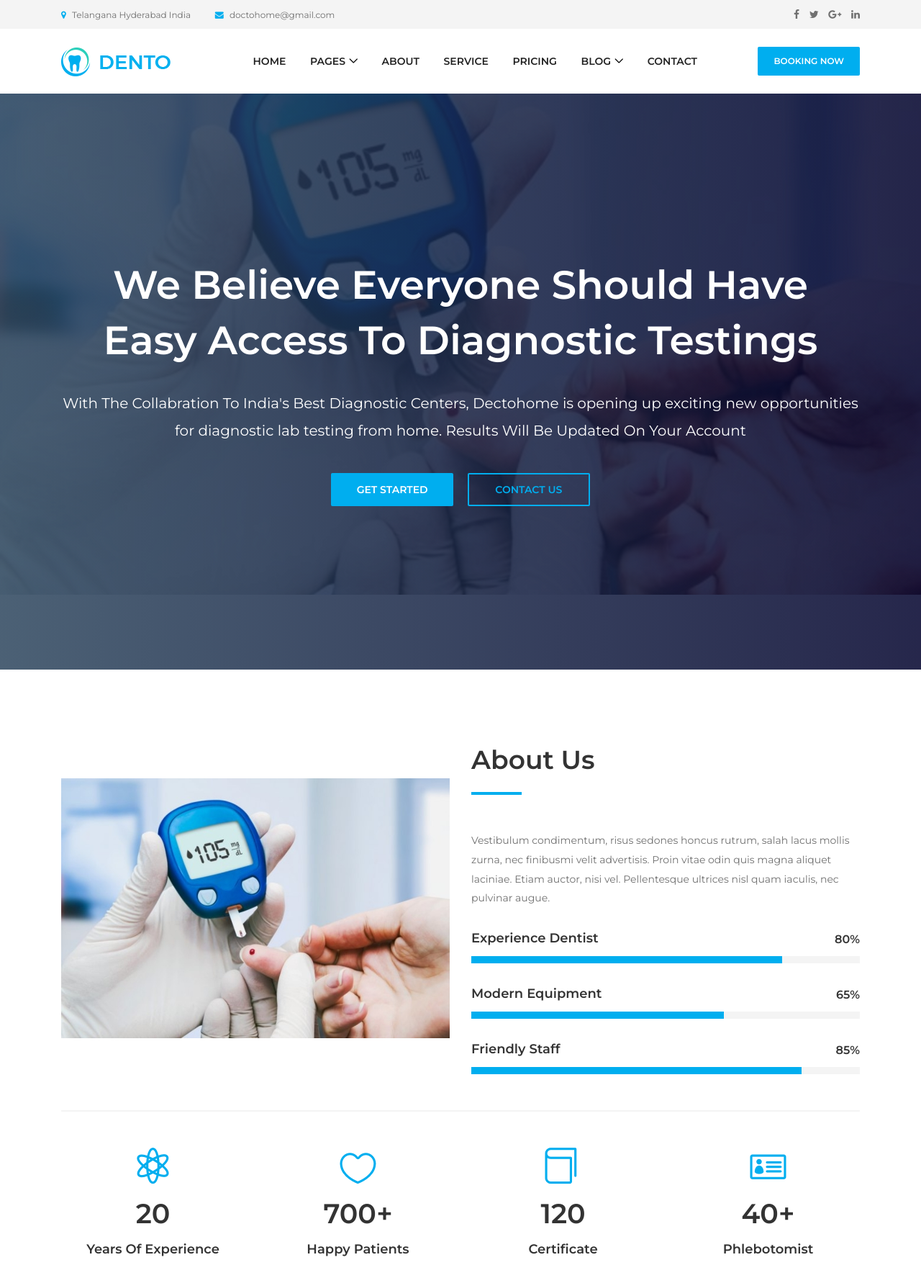
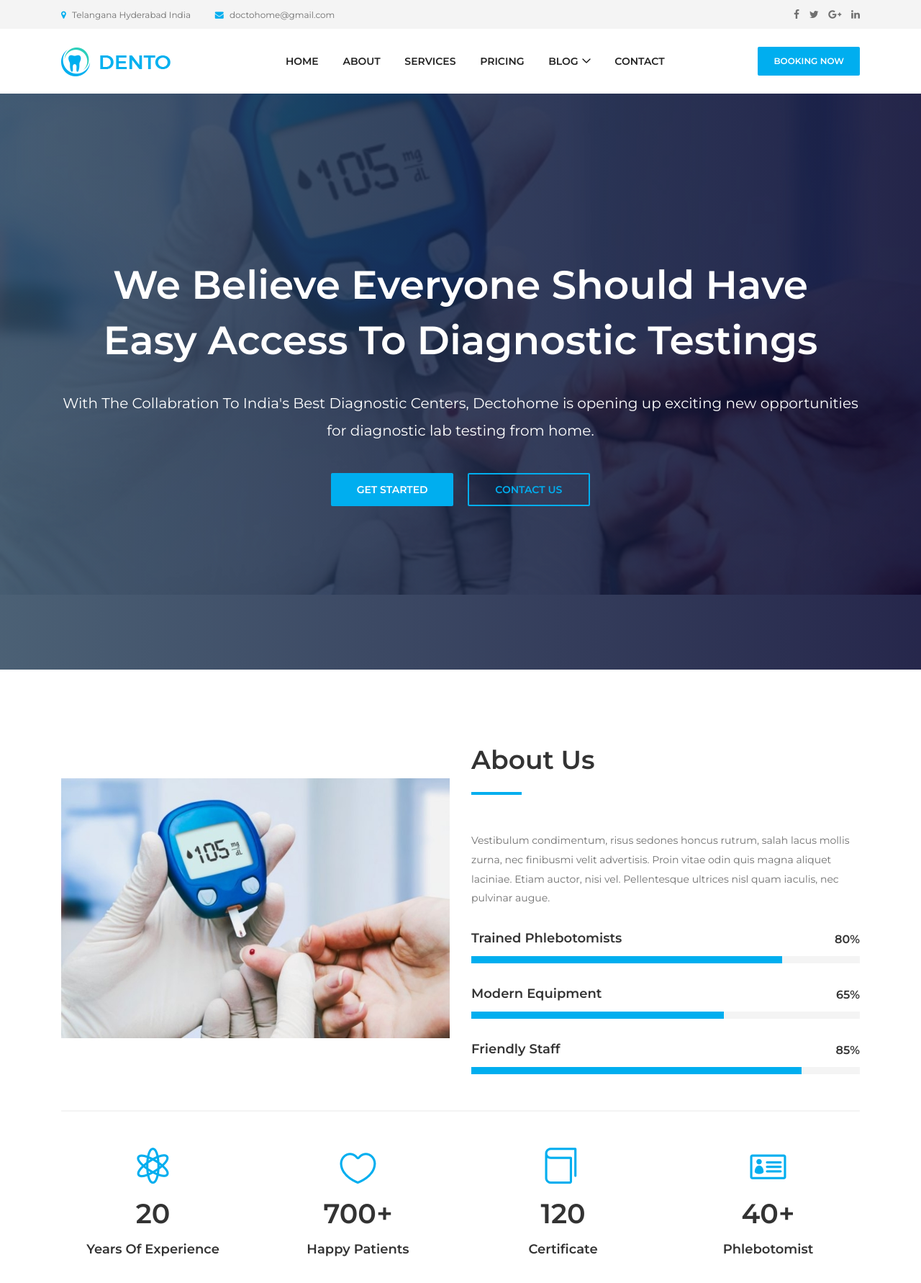
Before and after one commit to AtufaShireen/doctohome, a Django app: page / in a window 1280 px wide. Shown: the top 1782 px of the page at 72% size. Run offline with Django 3.2, Linux system fonts and the light colour scheme; some libraries are stand-ins or nearby versions; some web fonts are replaced.

```diff
--- a/website/templates/contact.html
+++ b/website/templates/contact.html
@@ -10,7 +10,7 @@
     <meta name="viewport" content="width=device-width, initial-scale=1, shrink-to-fit=no">
 
     <!-- Title -->
-    <title>Dento - Dentist &amp; Medical HTML Template</title>
+    <title>DOCTOHOME</title>
 
     <!-- Favicon -->
     <link rel="icon" href="{%static 'website/img/core-img/favicon.ico'%}">
--- a/website/templates/home.html
+++ b/website/templates/home.html
@@ -89,35 +89,9 @@
                         <div class="classynav">
                             <ul id="nav">
                                 <li><a href="{% url 'home'%}">Home</a></li>
-                                <li><a href="#">Pages</a>
-                                    <ul class="dropdown">
-                                        <li><a href="{%url 'home'%}">- Home</a></li>
-                                        <li><a href="about.html">- About Us</a></li>
-                                        <li><a href="service.html">- Service</a></li>
-                                        <li><a href="pricing.html">- Pricing</a></li>
-                                        <li><a href="blog.html">- Blog</a></li>
-                                        <li><a href="blog-details.html">- Blog Details</a></li>
-                                        <li><a href="contact.html">- Contact</a></li>
-                                        <li><a href="#">- Dropdown</a>
-                                            <ul class="dropdown">
-                                                <li><a href="#">- Dropdown Item</a></li>
-                                                <li><a href="#">- Dropdown Item</a>
-                                                    <ul class="dropdown">
-                                                        <li><a href="#">- Even Dropdown</a></li>
-                                                        <li><a href="#">- Even Dropdown</a></li>
-                                                        <li><a href="#">- Even Dropdown</a></li>
-                                                        <li><a href="#">- Even Dropdown</a></li>
-                                                    </ul>
-                                                </li>
-                                                <li><a href="#">- Dropdown Item</a></li>
-                                                <li><a href="#">- Dropdown Item</a></li>
-                                            </ul>
-                                        </li>
-                                    </ul>
-                                </li>
-                                <li><a href="about.html">About</a></li>
-                                <li><a href="service.html">Service</a></li>
-                                <li><a href="pricing.html">Pricing</a></li>
+                                <li><a href="#aboutus">About</a></li>
+                                <li><a href="#services">Services</a></li>
+                                <li><a href="#pricing">Pricing</a></li>
                                 <li><a href="#">Blog</a>
                                     <ul class="dropdown">
                                         <li><a href="blog.html">- Blog</a></li>
@@ -155,8 +129,7 @@
                                 To Diagnostic Testings</h2>
                             <p data-animation="fadeInUp" data-delay="300ms">With The Collabration To India's Best
                                 Diagnostic Centers, Dectohome
-                                is opening up exciting new opportunities for diagnostic lab testing from home. Results
-                                Will Be Updated On Your Account
+                                is opening up exciting new opportunities for diagnostic lab testing from home.
                             </p>
                             <div class="welcome-btn-group">
                                 <a href="#" class="btn dento-btn mx-2" data-animation="fadeInUp" data-delay="500ms">Get
@@ -199,7 +172,7 @@
 <!-- ***** Welcome Area End ***** -->
 
 <!-- ****** About Us Area Start ******* -->
-<section class="dento-about-us-area section-padding-100-0">
+<section class="dento-about-us-area section-padding-100-0" id="aboutus">
     <div class="container">
         <div class="row align-items-center">
             <!-- About Us Thumbnail -->
@@ -223,7 +196,7 @@
 
                     <!-- Single Skills Area -->
                     <div class="single-skills-area mt-30">
-                        <h6>Experience Dentist</h6>
+                        <h6>Trained Phlebotomists</h6>
                         <div id="bar1" class="barfiller">
                             <span class="tip"></span>
                             <span class="fill" data-percentage="80"></span>
@@ -304,7 +277,7 @@
 
 <!-- Dento Service Area Start -->
 <section class="dento-service-area section-padding-100-0 bg-img bg-gradient-overlay jarallax clearfix"
-         style="background-image: url({%static 'website/img/bg-img/13.jpg'%});">
+         style="background-image: url({%static 'website/img/bg-img/13.jpg'%});" id="services">
     <div class="container">
         <div class="row align-items-center">
             <!-- Service Content -->
@@ -385,7 +358,7 @@
 <!-- Dento Service Area End -->
 
 <!-- Dento Pricing Table Area Start -->
-<section class="dento-pricing-table-area section-padding-100">
+<section class="dento-pricing-table-area section-padding-100" id="pricing">
     <div class="container">
         <div class="row">
             <!-- Section Heading -->
```
